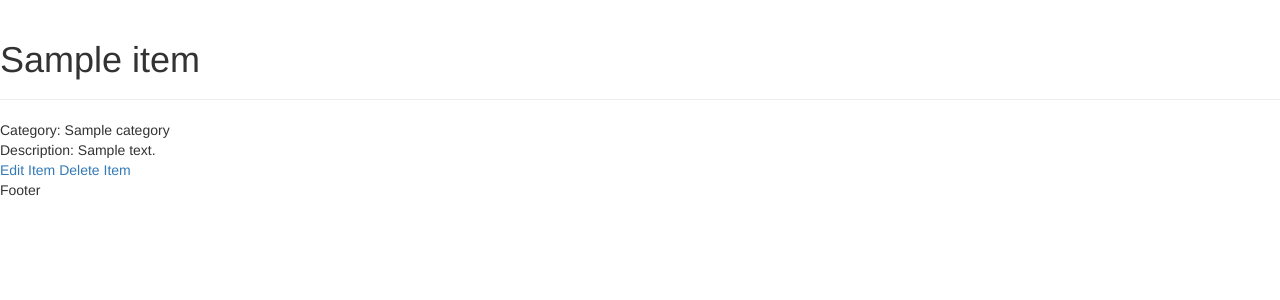
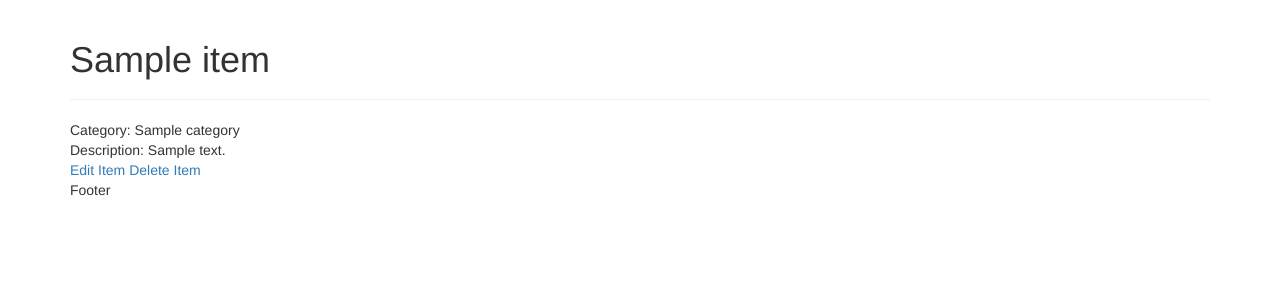
Before and after one commit to rsummitt/Item_Catalog_P3, a Flask app: template templates/item.html in a window 1280 px wide. Shown: the top 300 px of the page. Run offline with Flask 2, Linux system fonts and the light colour scheme; the template is opened without the code that fills it: most values are stand-ins (such as "Sample title", 1, 10 or a date in 2020); some libraries are stand-ins or nearby versions.

Commit message:
Adds bootstrap container for formatting

```diff
--- a/templates/base.html
+++ b/templates/base.html
@@ -7,15 +7,12 @@
     <title>{% block title %}{% endblock %} - Item Catalog</title>
 </head>
 <body>
-<!-- Todo: Add a header block-->
-<div class="page-header">
-    <h1>{% block header_title %}{% endblock %}</h1>
-</div>
-
-<!-- Todo: Add a content block -->
-<div id="content">{% block content %}{% endblock %}</div>
-
-<!-- Todo: Add a footer block-->
-<div>Footer</div>
+    <div class="container">
+        <div class="page-header">
+            <h1>{% block header_title %}{% endblock %}</h1>
+        </div>
+        <div id="content">{% block content %}{% endblock %}</div>
+        <div>Footer</div>
+    </div>
 </body>
 </html>
```
